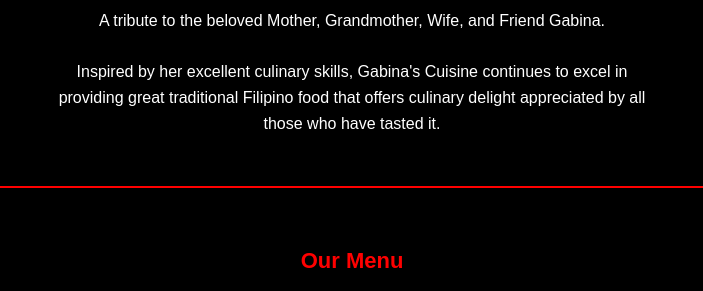
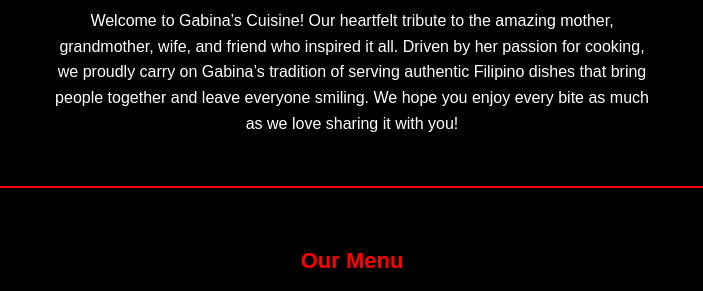
Before and after one commit to arnel-bajupro/gabinasite, a plain HTML site: page index.html in a window 1280 px wide. Shown: the part 493-784 px from the top of the page, without its empty margins (288-991 px from the left). Drawn offline with Linux system fonts and the light colour scheme.

Commit message:
Update index.html

```diff
--- a/index.html
+++ b/index.html
@@ -182,8 +182,7 @@
     </div>
 
     <p class="tribute-text">
-        A tribute to the beloved Mother, Grandmother, Wife, and Friend Gabina.<br><br>
-        Inspired by her excellent culinary skills, Gabina's Cuisine continues to excel in providing great traditional Filipino food that offers culinary delight appreciated by all those who have tasted it.
+        Welcome to Gabina’s Cuisine! Our heartfelt tribute to the amazing mother, grandmother, wife, and friend who inspired it all. Driven by her passion for cooking, we proudly carry on Gabina’s tradition of serving authentic Filipino dishes that bring people together and leave everyone smiling. We hope you enjoy every bite as much as we love sharing it with you!
     </p>
 </header>
 
```
